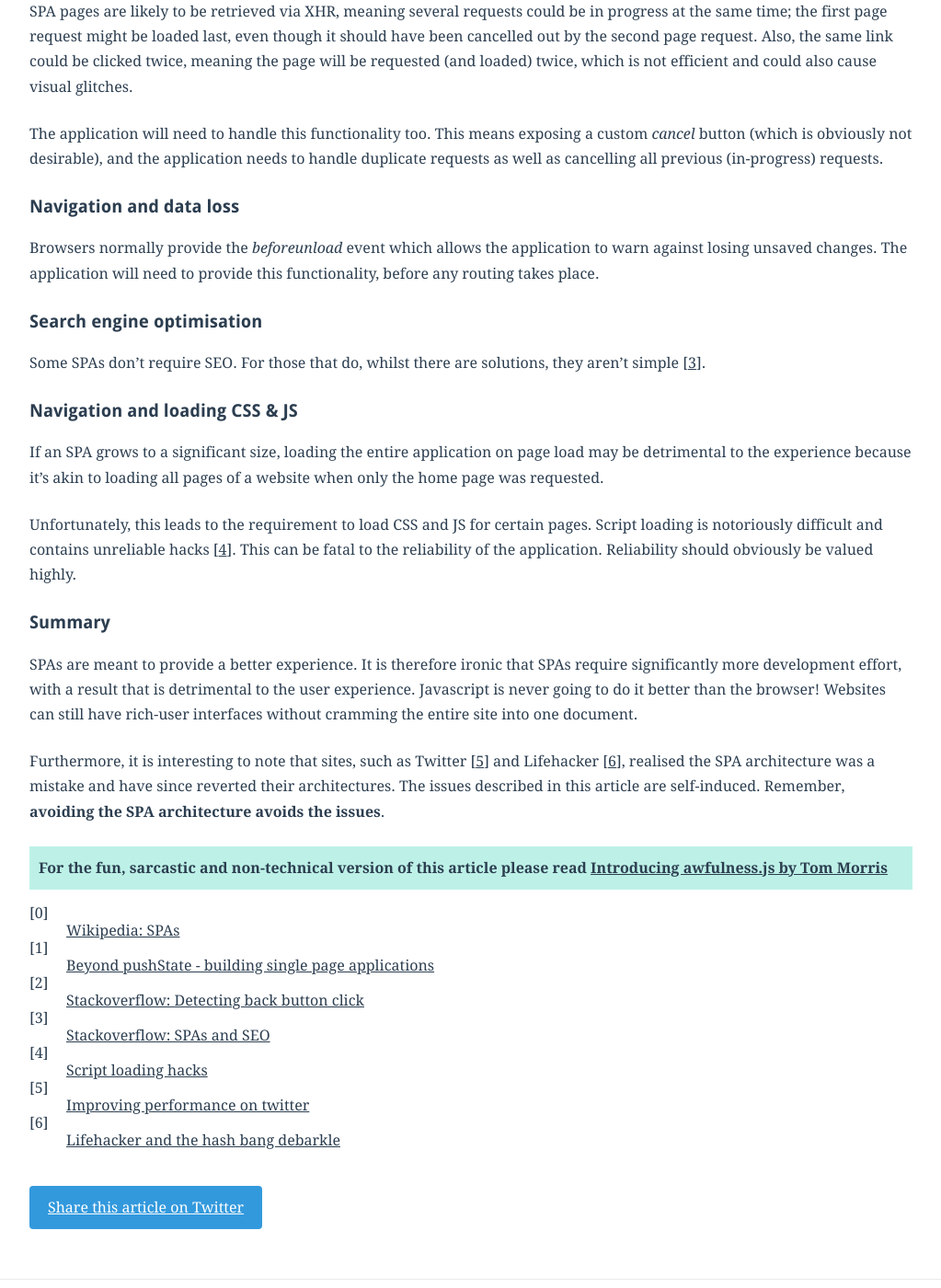
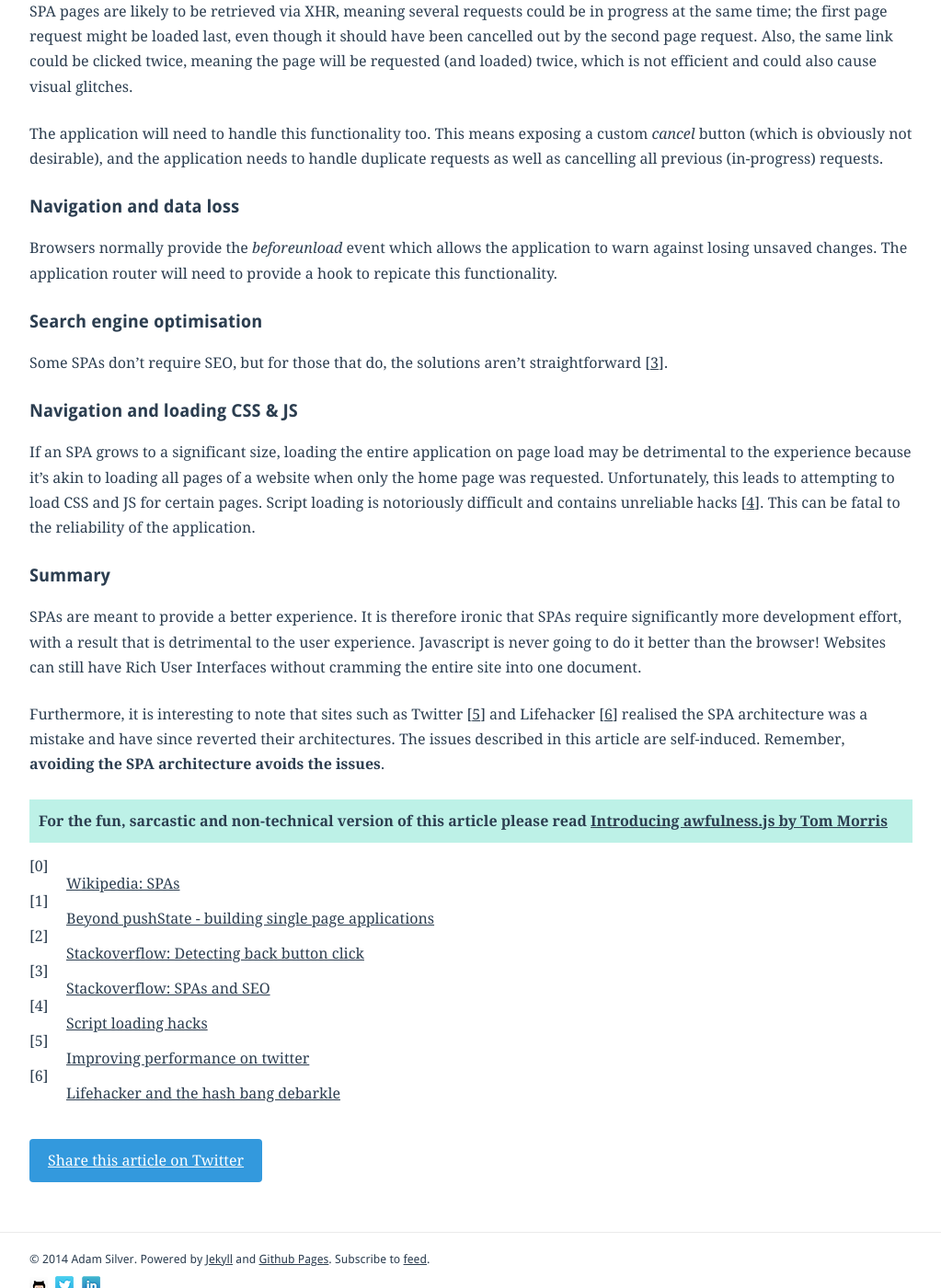
Before and after one commit to adamsilver/adamsilver.io-jekyll, a Jekyll site: the page built from _posts/2014-08-11-single-page-applications.md, in a window 1280 px wide and 1400 px high, scrolled down 2010 px. Shown: the whole window at 92% size, without its empty margins (128-1151 px from the left). Built offline with Jekyll 4.4.1, drawn with Linux system fonts in a browser that asks for light colours; Markdown is read by kramdown in place of the engine named in the settings.

Commit message:
update spa

```diff
--- a/_posts/2014-08-11-single-page-applications.md
+++ b/_posts/2014-08-11-single-page-applications.md
@@ -51,23 +51,21 @@ The application will need to handle this functionality too. This means exposing
 
 ## Navigation and data loss
 
-Browsers normally provide the *beforeunload* event which allows the application to warn against losing unsaved changes. The application will need to provide this functionality, before any routing takes place.
+Browsers normally provide the *beforeunload* event which allows the application to warn against losing unsaved changes. The application router will need to provide a hook to repicate this functionality.
 
 ## Search engine optimisation
 
-Some SPAs don't require SEO. For those that do, whilst there are solutions, they aren't simple [[3](#ref3)].
+Some SPAs don't require SEO, but for those that do, the solutions aren't straightforward [[3](#ref3)].
 
 ## Navigation and loading CSS &amp; JS
 
-If an SPA grows to a significant size, loading the entire application on page load may be detrimental to the experience because it's akin to loading all pages of a website when only the home page was requested.
-
-Unfortunately, this leads to the requirement to load CSS and JS for certain pages. Script loading is notoriously difficult and contains unreliable hacks [[4](#ref4)]. This can be fatal to the reliability of the application. Reliability should obviously be valued highly.
+If an SPA grows to a significant size, loading the entire application on page load may be detrimental to the experience because it's akin to loading all pages of a website when only the home page was requested. Unfortunately, this leads to attempting to load CSS and JS for certain pages. Script loading is notoriously difficult and contains unreliable hacks [[4](#ref4)]. This can be fatal to the reliability of the application.
 
 ## Summary
 
-SPAs are meant to provide a better experience. It is therefore ironic that SPAs require significantly more development effort, with a result that is detrimental to the user experience. Javascript is never going to do it better than the browser! Websites can still have rich-user interfaces without cramming the entire site into one document.
+SPAs are meant to provide a better experience. It is therefore ironic that SPAs require significantly more development effort, with a result that is detrimental to the user experience. Javascript is never going to do it better than the browser! Websites can still have Rich User Interfaces without cramming the entire site into one document.
 
-Furthermore, it is interesting to note that sites, such as Twitter [[5](#ref5)] and Lifehacker [[6](#ref6)], realised the SPA architecture was a mistake and have since reverted their architectures. The issues described in this article are self-induced. Remember, **avoiding the SPA architecture avoids the issues**.
+Furthermore, it is interesting to note that sites such as Twitter [[5](#ref5)] and Lifehacker [[6](#ref6)] realised the SPA architecture was a mistake and have since reverted their architectures. The issues described in this article are self-induced. Remember, **avoiding the SPA architecture avoids the issues**.
 
 <p class="callout">For the fun, sarcastic and non-technical version of this article please read <a href="https://tommorris.org/posts/2547">Introducing awfulness.js by Tom Morris</a></p>
 
```
